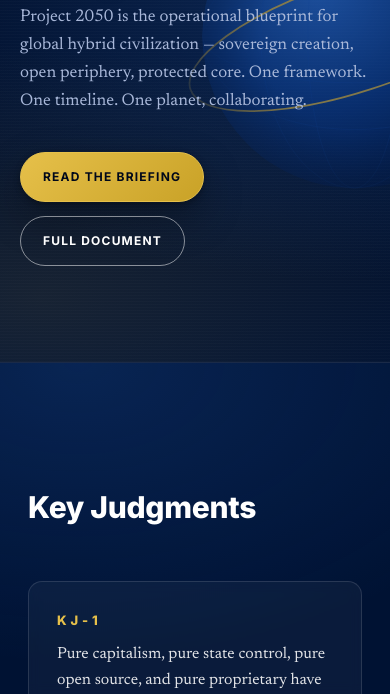
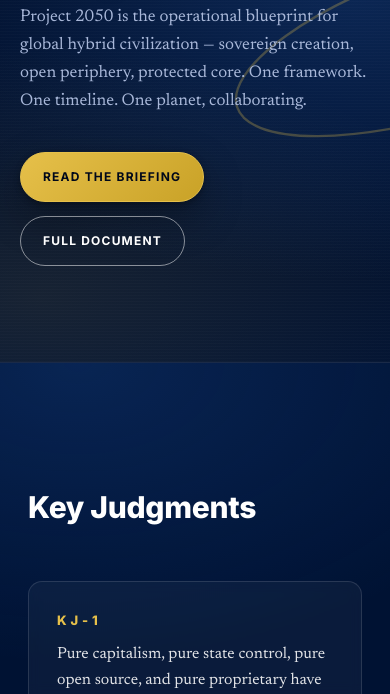
Before and after one commit to oroboroslab/project-2050-blueprint, a plain HTML site: page index.html in a window 390 px wide. Shown: the part 406-1100 px from the top of the page. Drawn offline with Linux system fonts and the light colour scheme.

Commit message:
Globe: just the gold ring, 30% opacity, large and mostly off-page right

```diff
--- a/css/style.css
+++ b/css/style.css
@@ -240,25 +240,18 @@ a:hover { color: #fff; border-bottom-color: #fff; }
 }
 .btn.ghost:hover { background: rgba(255, 255, 255, 0.08); border-color: #fff; }
 
-/* hero globe — large, shifted right (off-screen edge) */
+/* hero globe — just the gold ring, large, mostly off-page right, 30% */
 .hero-globe {
   position: absolute;
-  right: -240px;
+  right: -420px;
   top: 50%;
   transform: translateY(-50%);
-  width: 620px;
-  max-width: 60vw;
+  width: 900px;
+  max-width: 90vw;
   aspect-ratio: 1 / 1;
   z-index: 1;            /* BEHIND the text */
   pointer-events: none;
-  opacity: 0.9;
-  /* feather every edge of the image into the page */
-  -webkit-mask-image: radial-gradient(circle at 50% 50%,
-                        #000 0%, #000 38%, rgba(0,0,0,0.55) 60%,
-                        rgba(0,0,0,0) 78%);
-          mask-image: radial-gradient(circle at 50% 50%,
-                        #000 0%, #000 38%, rgba(0,0,0,0.55) 60%,
-                        rgba(0,0,0,0) 78%);
+  opacity: 0.3;
 }
 .hero-globe svg {
   width: 100%;
@@ -696,16 +689,16 @@ a:hover { color: #fff; border-bottom-color: #fff; }
    ============================================================ */
 
 @media (max-width: 1100px) {
-  .hero-globe { width: 520px; right: -200px; opacity: 0.85; }
+  .hero-globe { width: 780px; right: -360px; opacity: 0.3; }
 }
 
 @media (max-width: 900px) {
   .hero { padding: 80px 20px 96px; min-height: 560px; }
   .hero-globe {
-    right: -160px;
-    width: 440px;
-    max-width: 90vw;
-    opacity: 0.55;
+    right: -320px;
+    width: 680px;
+    max-width: 120vw;
+    opacity: 0.28;
   }
   .nav-links { gap: 14px; font-size: 12px; }
   .site-footer .inner { grid-template-columns: 1fr; }
--- a/index.html
+++ b/index.html
@@ -35,14 +35,7 @@
           <stop offset="100%" stop-color="#6aa8ff" stop-opacity="0.35"/>
         </radialGradient>
       </defs>
-      <circle cx="300" cy="300" r="260" fill="url(#gFill)"/>
-      <g stroke="#1656c7" stroke-width="1" fill="none" opacity="0.35">
-        <ellipse cx="300" cy="300" rx="260" ry="80"/>
-        <ellipse cx="300" cy="300" rx="260" ry="160"/>
-        <ellipse cx="300" cy="300" rx="80" ry="260"/>
-        <ellipse cx="300" cy="300" rx="160" ry="260"/>
-      </g>
-      <g stroke="#e6c04a" stroke-width="3" fill="none" opacity="1">
+      <g stroke="#e6c04a" stroke-width="3" fill="none">
         <ellipse cx="300" cy="300" rx="295" ry="95" transform="rotate(-18 300 300)"/>
         <circle cx="560" cy="220" r="5" fill="#e6c04a"/>
       </g>
```
